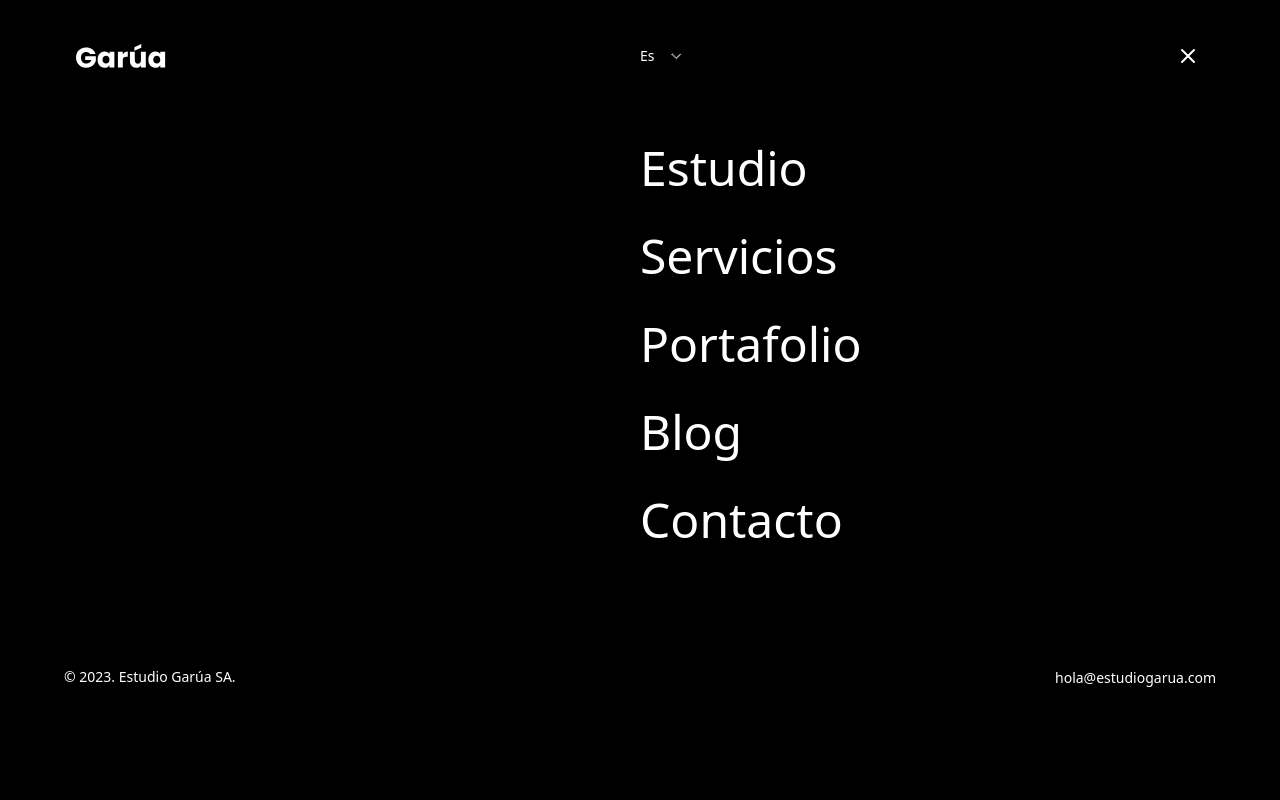
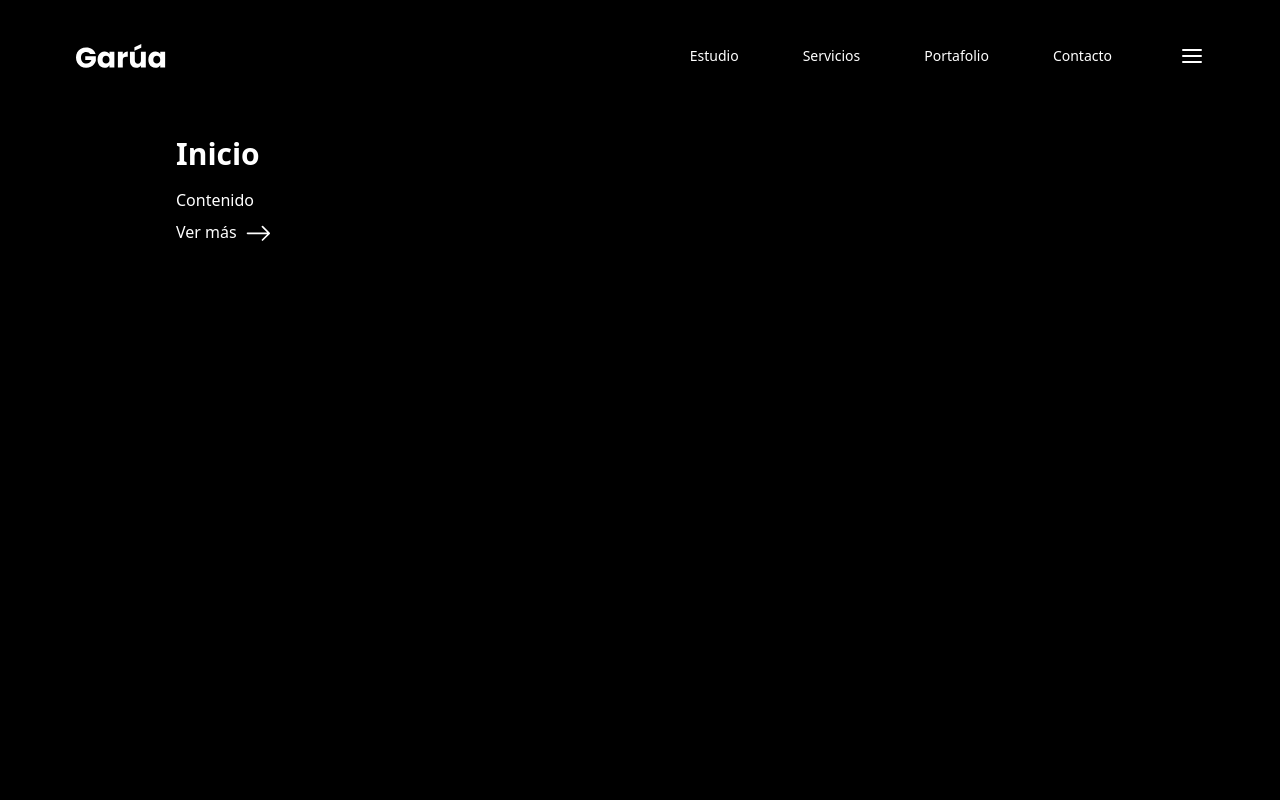
Before and after one commit to aguerrajovane/estudiogarua, a Next.js app: page /es in a window 1280 px wide. Both pictures are taken after a click on the button 1192 px from the left and 56 px from the top of the page. Shown: the top 800 px of the page. Built offline with nearby package versions, Linux system fonts and the light colour scheme; what tw-elements would draw is missing.

Commit message:
animation in navbar added

```diff
--- a/app/global.css
+++ b/app/global.css
@@ -29,3 +29,33 @@
 .es-contacto {
   background-color: #fff;
 }
+
+/* Animación de entrada (slide in down) */
+.slideInDown {
+  animation: slideInDown 1s forwards;
+}
+
+@keyframes slideInDown {
+  from {
+    transform: translateY(-100%);
+  }
+  to {
+    transform: translateY(0);
+  }
+}
+
+/* Animación de salida (slide out up) */
+.slideOutUp {
+  animation: slideOutUp 0.5s forwards;
+}
+
+@keyframes slideOutUp {
+  0% {
+    transform: translateY(0);
+    opacity: 1;
+  }
+  100% {
+    transform: translateY(-100%);
+    opacity: 0;
+  }
+}
--- a/components/ButtonHoverRight.js
+++ b/components/ButtonHoverRight.js
@@ -20,7 +20,7 @@
         data-te-ripple-init
         data-te-ripple-color="light"
         className={`py-2 flex ${
-        isDarkMode ? 'text-black' : 'text-white'
+        isDarkMode ? 'text-white' : 'text-white'
       }`}
     >
       {children}
@@ -33,9 +33,8 @@
         xmlns="http://www.w3.org/2000/svg"
         viewBox="0 0 24 24"
         fill="currentColor"
-        class="h-6 w-6">
-        <path
-            d="M3.478 2.405a.75.75 0 00-.926.94l2.432 7.905H13.5a.75.75 0 010 1.5H4.984l-2.432 7.905a.75.75 0 00.926.94 60.519 60.519 0 0018.445-8.986.75.75 0 000-1.218A60.517 60.517 0 003.478 2.405z" />
+        className="h-10 w-10 ml-2">
+        <path d="M1 8a.5.5 0 0 1 .5-.5h11.793l-3.147-3.146a.5.5 0 0 1 .708-.708l4 4a.5.5 0 0 1 0 .708l-4 4a.5.5 0 0 1-.708-.708L13.293 8.5H1.5A.5.5 0 0 1 1 8z"/>
         </svg>
     </button>
   );
--- a/components/DesktopMenu.js
+++ b/components/DesktopMenu.js
@@ -1,12 +1,28 @@
-import { useState } from 'react';
+import { useState, useEffect } from 'react';
 import Link from 'next/link';
 
 const Modal = () => {
   const [isOpen, setIsOpen] = useState(false);
+  const [isAnimating, setIsAnimating] = useState(false);
+  const [animationClass, setAnimationClass] = useState('');
 
   const toggleModal = () => {
+    setIsAnimating(true);
+    setTimeout(() => {
       setIsOpen(!isOpen);
+    }, 100); // Ajusta el tiempo de espera según tus necesidades
   };
+
+  useEffect(() => {
+    if (isOpen) {
+      setAnimationClass('slideInDown');
+    } else {
+      setAnimationClass('slideOutUp');
+      setTimeout(() => {
+        setIsAnimating(false);
+      }, 500); // Ajusta el tiempo de espera según la duración de la animación
+    }
+  }, [isOpen]);
 
   return (
     <>
@@ -21,7 +37,6 @@
           xmlns="http://www.w3.org/2000/svg"
           viewBox="0 0 24 24"
           fill="none"
-
           strokeWidth="2"
           strokeLinecap="round"
           strokeLinejoin="round"
@@ -32,7 +47,7 @@
 
       {/* Modal */}
       {isOpen && (
-        <div className="fixed top-0 left-0 right-0">
+        <div className={`fixed top-0 left-0 right-0 ${animationClass}`}>
           <div className="flex items-center justify-center text-center">
             <div className="fixed" onClick={toggleModal}></div>
 
@@ -57,7 +72,7 @@
                       strokeLinecap="round"
                       strokeLinejoin="round"
                     >
-                      <path fill-rule="evenodd" d="M1.646 4.646a.5.5 0 0 1 .708 0L8 10.293l5.646-5.647a.5.5 0 0 1 .708.708l-6 6a.5.5 0 0 1-.708 0l-6-6a.5.5 0 0 1 0-.708z"/>
+                      <path d="M1.646 4.646a.5.5 0 0 1 .708 0L8 10.293l5.646-5.647a.5.5 0 0 1 .708.708l-6 6a.5.5 0 0 1-.708 0l-6-6a.5.5 0 0 1 0-.708z" />
                     </svg>
                   </button>
                   {/* Botón para cerrar el modal */}
@@ -117,11 +132,11 @@
                 </div>
               </div>
               {/* Footer */}
-              <div class="relative h-32 w-full max-w-6xl mx-auto">
-                <p class="absolute bottom-0 pb-6">
-                  © 2023. Estudio Garúa SA.
-                </p>
-                <a class="absolute bottom-0 right-0 pb-6" href="mailto:info@estudiogarua.com">hola@estudiogarua.com</a>
+              <div className="relative h-32 w-full max-w-6xl mx-auto">
+                <p className="absolute bottom-0 pb-6">© 2023. Estudio Garúa SA.</p>
+                <a className="absolute bottom-0 right-0 pb-6" href="mailto:info@estudiogarua.com">
+                  hola@estudiogarua.com
+                </a>
               </div>
             </div>
           </div>
--- a/components/Navbar.js
+++ b/components/Navbar.js
@@ -1,6 +1,9 @@
 import React, { useState } from 'react';
 import Link from 'next/link';
-import DesktopMenu from './DesktopMenu';
+import dynamic from "next/dynamic";
+
+const DynamicDesktopMenu= dynamic(() => import("../components/DesktopMenu"), { ssr: false });
+
 
 function Navbar() {
   const [showMenuMobile, setShowMenuMobile] = useState(false);
@@ -61,7 +64,7 @@
           </div>
           {/*  Desktop menu */}
           <div className="ml-12 ">
-            <DesktopMenu />
+            <DynamicDesktopMenu />
           </div>
         </div>
       </div>
--- a/pages/es/index.js
+++ b/pages/es/index.js
@@ -23,7 +23,7 @@
         <div className="min-h-screen">
           <h1 className="text-3xl font-bold mb-4">Inicio</h1>
           <p className="text-base">Contenido</p>
-          <DynamicButtonHoverRight> Ver mas </DynamicButtonHoverRight>
+          <DynamicButtonHoverRight> Ver más </DynamicButtonHoverRight>
           </div>
           <DynamicDatepicker />
 
--- a/tailwind.config.js
+++ b/tailwind.config.js
@@ -10,7 +10,8 @@
     safelist: [
       'animate-[fade-in_1s_ease-in-out]',
       'animate-[fade-in-down_1s_ease-in-out]',
-      'animate-[slide-right_1s_ease-in-out]'
+      'animate-[slide-right_1s_ease-in-out]',
+      'animate-[slide-in-down_1s_ease-in-out]'
     ],
     extend: {
       backgroundImage: {
```
Lines whose indentation alone changed are shown as unchanged.
